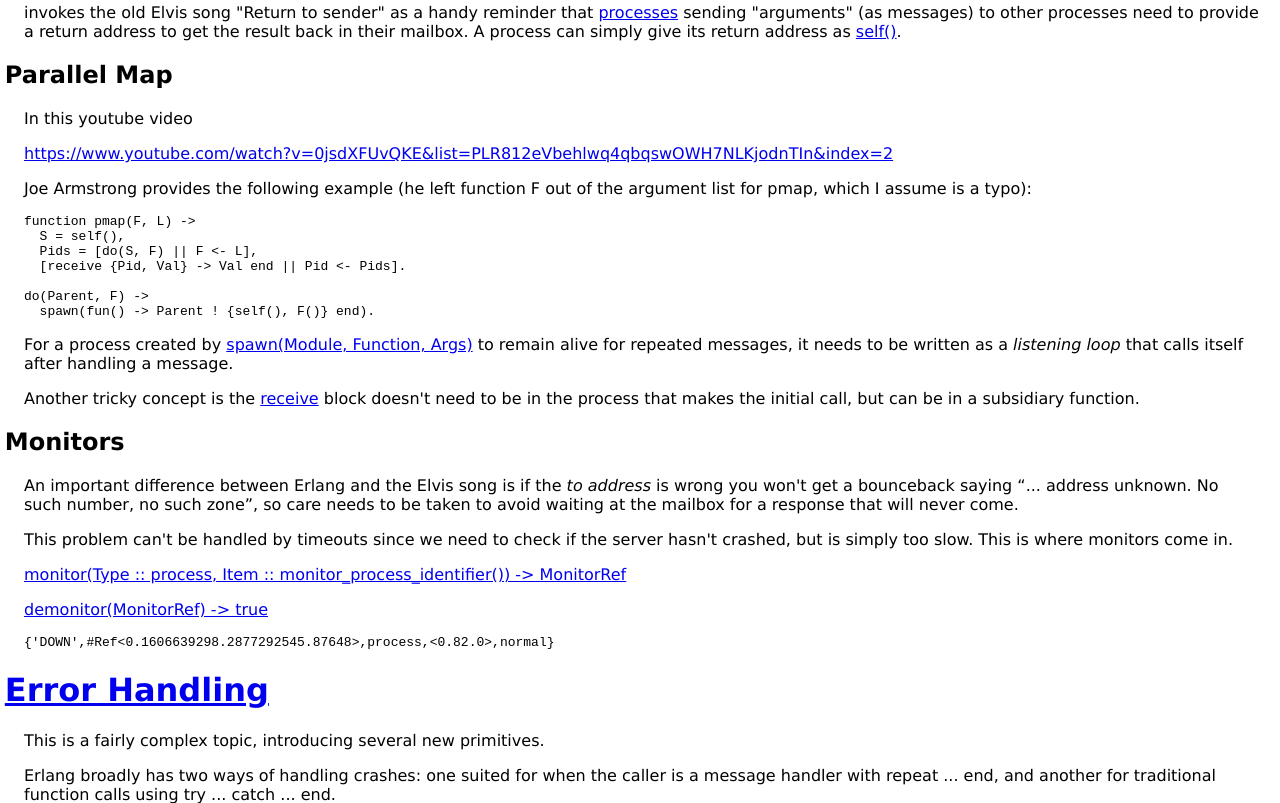
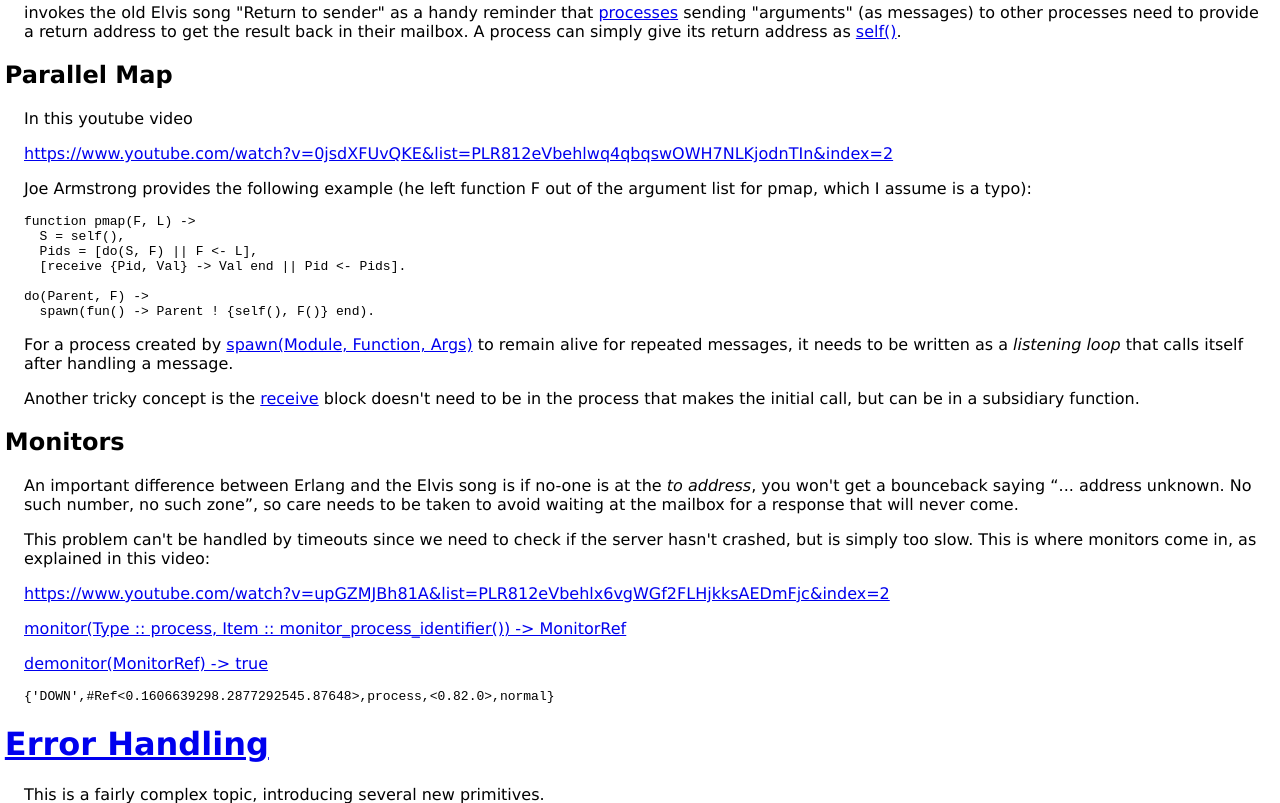
Before and after one commit to roblaing/erlang_mooc, a plain HTML site: page doc/overview-summary.html in a window 1280 px wide. Shown: the part 356-1159 px from the top of the page. Drawn offline with Linux system fonts and the light colour scheme.

Commit message:
moniter notes added

```diff
--- a/doc/overview-summary.html
+++ b/doc/overview-summary.html
@@ -54,12 +54,15 @@ block doesn't need to be in the process that makes the initial call, but can be
 
 <h2>Monitors</h2>
 
-<p>An important difference between Erlang and the Elvis song is if the <em>to address</em> is wrong
+<p>An important difference between Erlang and the Elvis song is if no-one is at the <em>to address</em>,
 you won't get a bounceback saying <q>... address unknown. No such number, no such zone</q>,
 so care needs to be taken to avoid waiting at the mailbox for a response that will never come.</p>
 
 <p>This problem can't be handled by timeouts since we need to check if the server hasn't crashed, but is simply too slow.
-This is where monitors come in.</p>
+This is where monitors come in, as explained in this video:</p>
+
+<p><a href="https://www.youtube.com/watch?v=upGZMJBh81A&amp;list=PLR812eVbehlx6vgWGf2FLHjkksAEDmFjc&amp;index=2">
+https://www.youtube.com/watch?v=upGZMJBh81A&amp;list=PLR812eVbehlx6vgWGf2FLHjkksAEDmFjc&amp;index=2</a></p>
 
 <p><a href="https://erlang.org/doc/man/erlang.html#monitor-2">
 monitor(Type :: process, Item :: monitor_process_identifier()) -&gt; MonitorRef</a></p>
```
Also changed, not shown: 2 other files.
